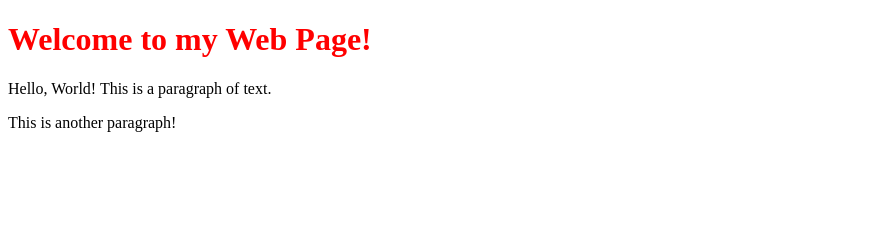
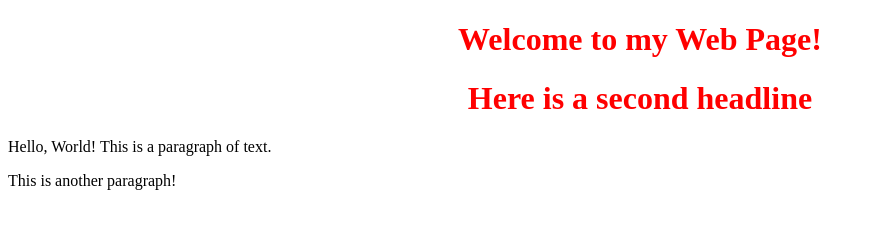
Before and after one commit to yeoboonkock/lecture0, a plain HTML site: page style1.html in a window 1280 px wide. Shown: the whole page, without its empty margins (0-874 px from the left). Drawn offline with Linux system fonts and the light colour scheme.

Commit message:
Added another h1 line

```diff
--- a/style1.html
+++ b/style1.html
@@ -6,12 +6,13 @@
     <style media="screen">
       h1 {
         color: red;
-        text-aling: center
+        text-align: center
       }
     </style>
   </head>
   <body>
     <h1>Welcome to my Web Page!</h1>
+    <h1>Here is a second headline</h1>
       <p>Hello, World! This is a paragraph of text.</p>
       <p>This is another paragraph!</p>
   </body>
```
